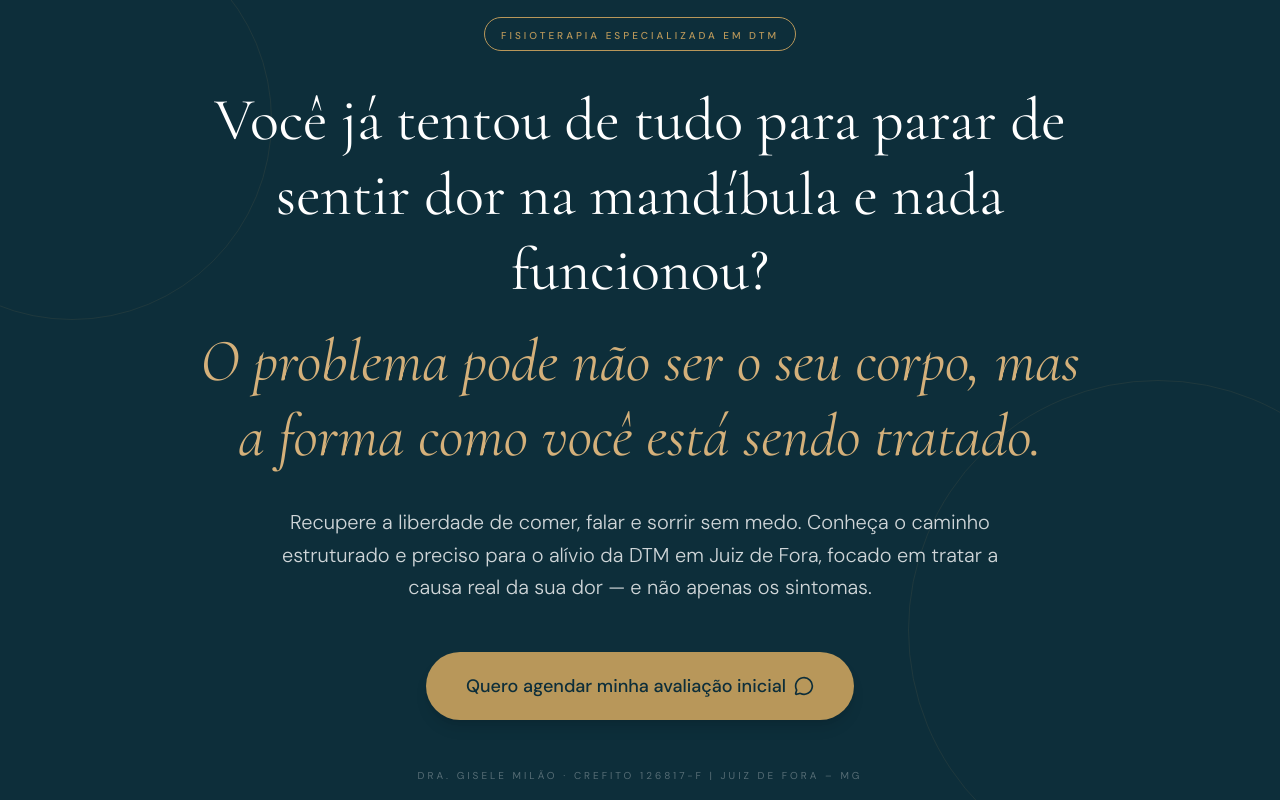
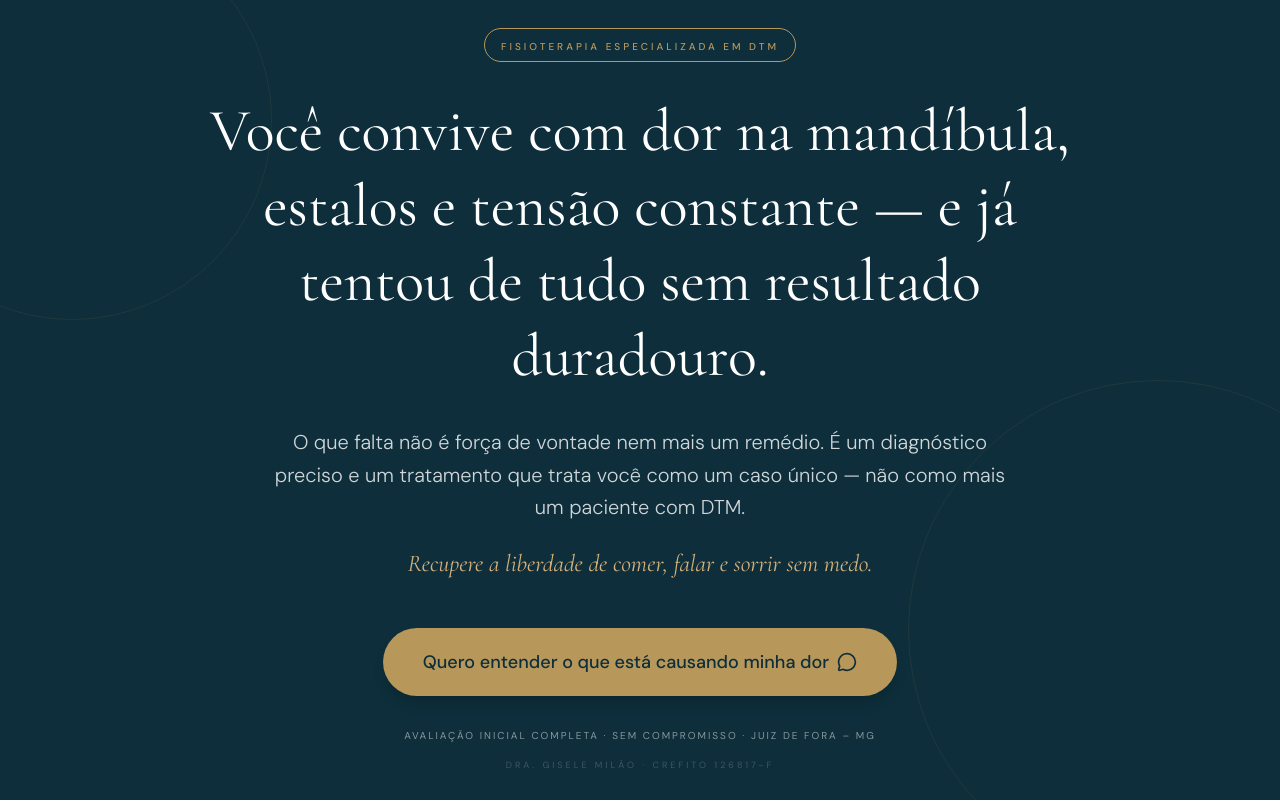
Before and after one commit to Criscoscar/equilibrio-mandibular, a React (Vite) app: page / in a window 1280 px wide. Shown: the top 801 px of the page. Built offline with nearby package versions, Linux system fonts and the light colour scheme.

Commit message:
feat: Refine hero section copy for clarity
Updated the main headline and supporting text in the hero section to better articulate the problem and introduce the solution. The new copy aims to resonate more directly with the target audience experiencing DTM symptoms and seeking effective treatment.

```diff
--- a/src/App.tsx
+++ b/src/App.tsx
@@ -48,12 +48,15 @@ export default function App() {
           </div>
 
           <h1 className="font-display text-3xl md:text-5xl lg:text-6xl mb-8 leading-tight text-white">
-            Você já tentou de tudo para parar de sentir dor na mandíbula e nada funcionou?
-            <span className="block mt-4 text-gold-light italic">O problema pode não ser o seu corpo, mas a forma como você está sendo tratado.</span>
+            Você convive com dor na mandíbula, estalos e tensão constante — e já tentou de tudo sem resultado duradouro.
           </h1>
 
-          <p className="font-sans text-lg md:text-xl text-white/80 mb-12 font-light max-w-[750px] leading-relaxed">
-            Recupere a liberdade de comer, falar e sorrir sem medo. Conheça o caminho estruturado e preciso para o alívio da DTM em Juiz de Fora, focado em tratar a causa real da sua dor — e não apenas os sintomas.
+          <p className="font-sans text-lg md:text-xl text-white/80 mb-6 font-light max-w-[750px] leading-relaxed">
+            O que falta não é força de vontade nem mais um remédio. É um diagnóstico preciso e um tratamento que trata você como um caso único — não como mais um paciente com DTM.
+          </p>
+
+          <p className="font-display text-xl md:text-2xl text-gold-light italic mb-12">
+            Recupere a liberdade de comer, falar e sorrir sem medo.
           </p>
 
           <motion.a
@@ -64,12 +67,16 @@ export default function App() {
             whileTap={{ scale: 0.98 }}
             className="bg-gold hover:bg-gold-light text-petrol-dark px-10 py-5 rounded-full font-sans font-medium transition-colors flex items-center gap-2 shadow-lg text-lg"
           >
-            Quero agendar minha avaliação inicial
+            Quero entender o que está causando minha dor
             <MessageCircle size={20} />
           </motion.a>
 
-          <p className="mt-12 font-sans text-[10px] text-white/30 uppercase tracking-[3px]">
-            Dra. Gisele Milão · CREFITO 126817-F | Juiz de Fora – MG
+          <p className="mt-8 font-sans text-[10px] text-white/50 uppercase tracking-[2px]">
+            Avaliação inicial completa · Sem compromisso · Juiz de Fora – MG
+          </p>
+
+          <p className="mt-4 font-sans text-[9px] text-white/20 uppercase tracking-[3px]">
+            Dra. Gisele Milão · CREFITO 126817-F
           </p>
         </motion.div>
       </section>
```
